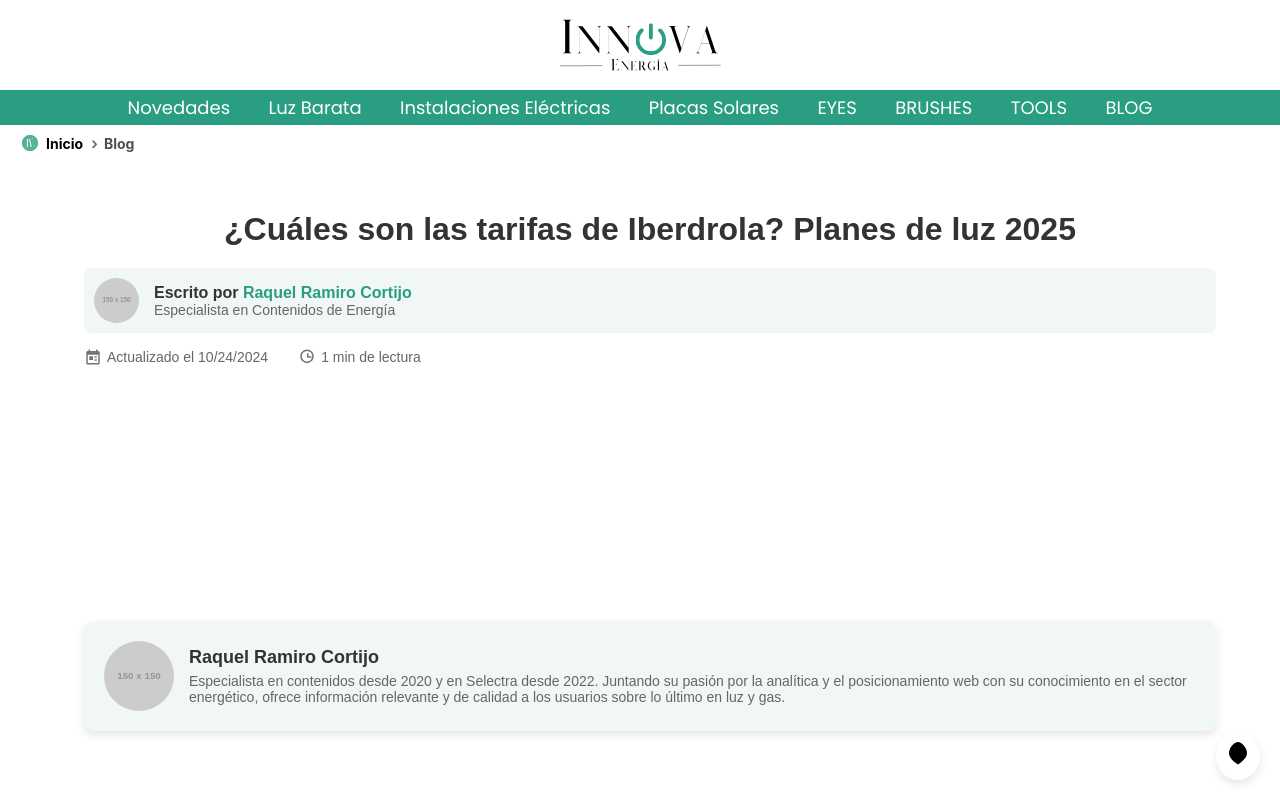
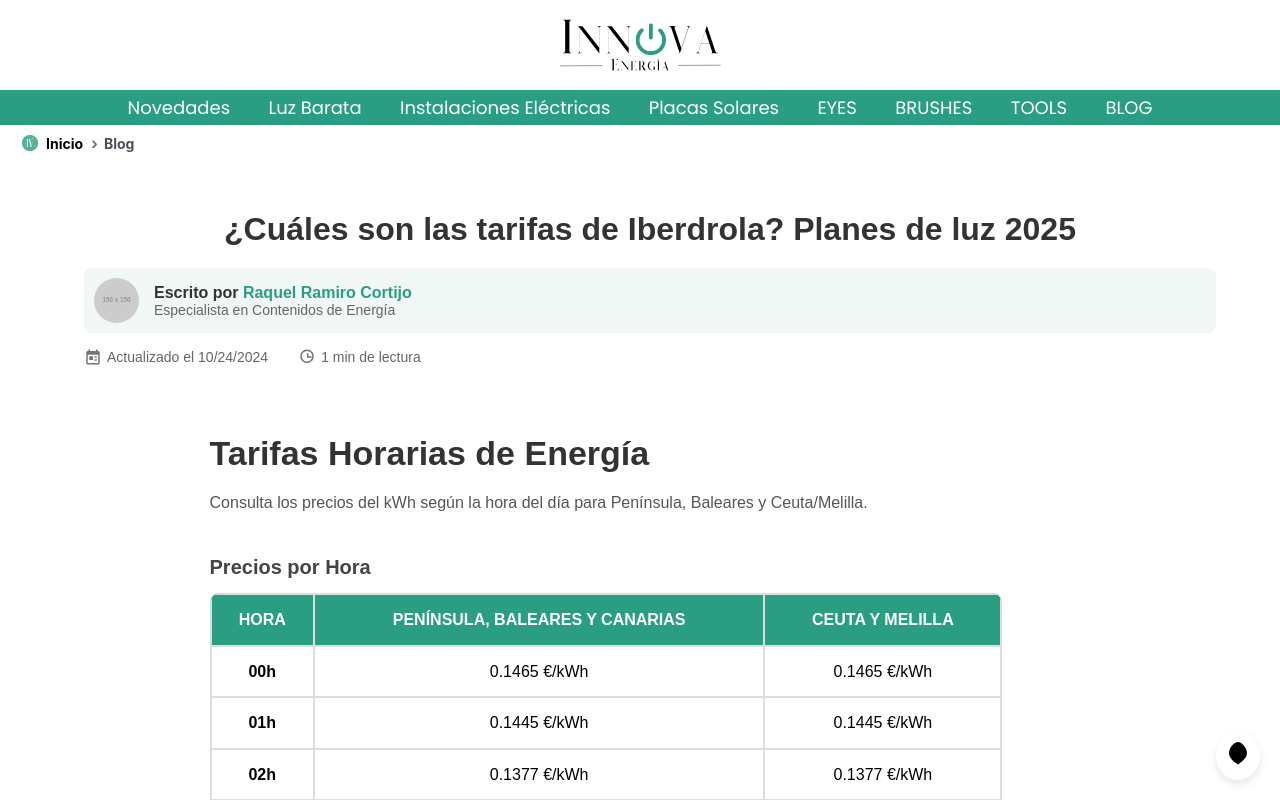
Before and after one commit to Elenah1118/blog, a React (Create React App) app: page /blog in a window 1280 px wide. Shown: the top 800 px of the page. Built offline with nearby package versions, Linux system fonts and the light colour scheme.

Commit message:
Fusión de componentes tabla y componenete platilla blog

```diff
--- a/src/Components/ArticleAuthorHeader/ArticleAuthorHeader.js
+++ b/src/Components/ArticleAuthorHeader/ArticleAuthorHeader.js
@@ -2,7 +2,7 @@
 import './ArticleAuthorHeader.css';
 import articleData from './articleData'; // 🔹 Asegúrate de que la importación es correcta
 
-const ArticleAuthorHeader = () => {
+const ArticleAuthorHeader = ({ children }) => {
   return (
     <article className="article">
       {/* Título */}
@@ -42,7 +42,11 @@
       </div>
 
       {/* Espacio en blanco para contenido futuro */}
-      <div className="article-content"></div>
+      <div className="article-content">
+
+        {children}
+
+      </div>
 
       {/* Contenedor final en gris claro */}
       <div className="article-footer">
--- a/src/pages/BlogPage.js
+++ b/src/pages/BlogPage.js
@@ -12,12 +12,12 @@
 
   return (
     <LayoutMainPage> {/* ✅ Usa LayoutMainPage aquí */}
-     <ArticleAuthorHeader/>
 
+     <ArticleAuthorHeader>
 
-          {/* ✅ Renderiza la tabla aquí */}
-          <TablaDinamica />
-
+       {/* ✅ Renderiza la tabla aquí */}
+       <TablaDinamica />
+     </ArticleAuthorHeader>
 
     </LayoutMainPage>
   );
```
